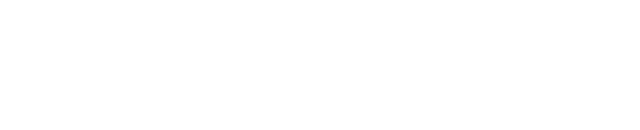
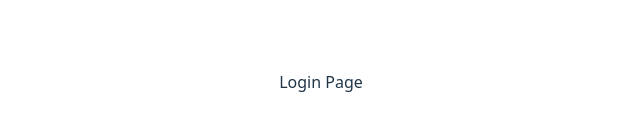
Before and after one commit to Muhammadtalha678/Nexus, a React (Vite) app in the folder frontend_react/: page /login in a window 1280 px wide. Before the commit this address had no page. Shown: the part 318-448 px from the top of the page, without its empty margins (319-959 px from the left). Built offline with nearby package versions, Linux system fonts and the light colour scheme.

Commit message:
create a login page

```diff
--- a/frontend_react/src/App.jsx
+++ b/frontend_react/src/App.jsx
@@ -4,6 +4,7 @@
 import './App.css'
 import { Route, Routes } from 'react-router'
 import Register from './pages/register'
+import Login from './pages/login'
 
 function App() {
   const [count, setCount] = useState(0)
@@ -11,6 +12,7 @@
   return (
     <Routes>
       <Route path='/register' element={<Register/>} />
+      <Route path='/login' element={<Login/>} />
    </Routes>
   )
 }
--- /dev/null
+++ b/frontend_react/src/pages/login.jsx
@@ -0,0 +1,11 @@
+import React from 'react'
+
+const Login = () => {
+  return (
+    <div>
+      Login Page
+    </div>
+  )
+}
+
+export default Login
```
